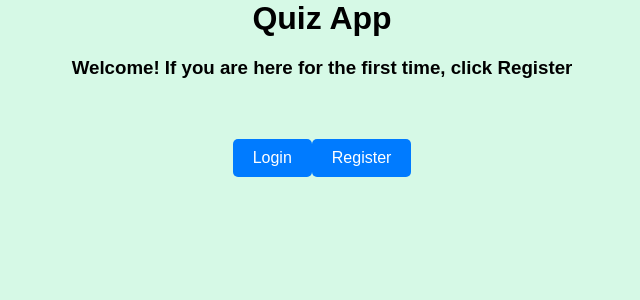
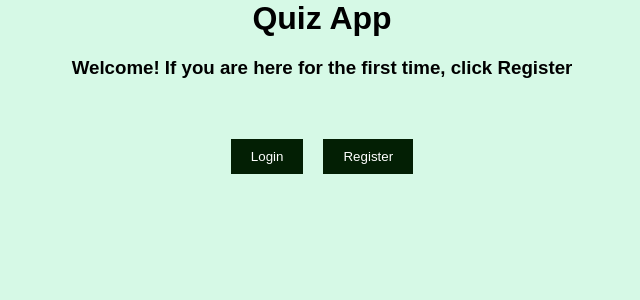
Before and after one commit to Kalaisgit/Quiz_app_frontend_Live, a React (Create React App) app: page / in a window 1280 px wide. Shown: the top 300 px of the page, without its empty margins (318-958 px from the left). Built offline with nearby package versions, Linux system fonts and the light colour scheme.

Commit message:
css styling

```diff
--- a/src/index.css
+++ b/src/index.css
@@ -348,7 +348,7 @@ h3 {
 .student-card h3 {
   margin-bottom: 10px;
   font-size: 1.2rem;
-  color: #007bff;
+  color: #058d22;
 }
 
 .student-card p {
@@ -364,24 +364,6 @@ h3 {
   padding: 20px;
   max-width: 1200px;
   margin: 0 auto;
-}
-
-/* Back button */
-button {
-  display: inline-block;
-  margin: 10px 0;
-  padding: 10px 20px;
-  font-size: 1rem;
-  color: #fff;
-  background-color: #007bff;
-  border: none;
-  border-radius: 5px;
-  cursor: pointer;
-  transition: background-color 0.3s ease;
-}
-
-button:hover {
-  background-color: #0056b3;
 }
 
 /* Mobile styles */
```
